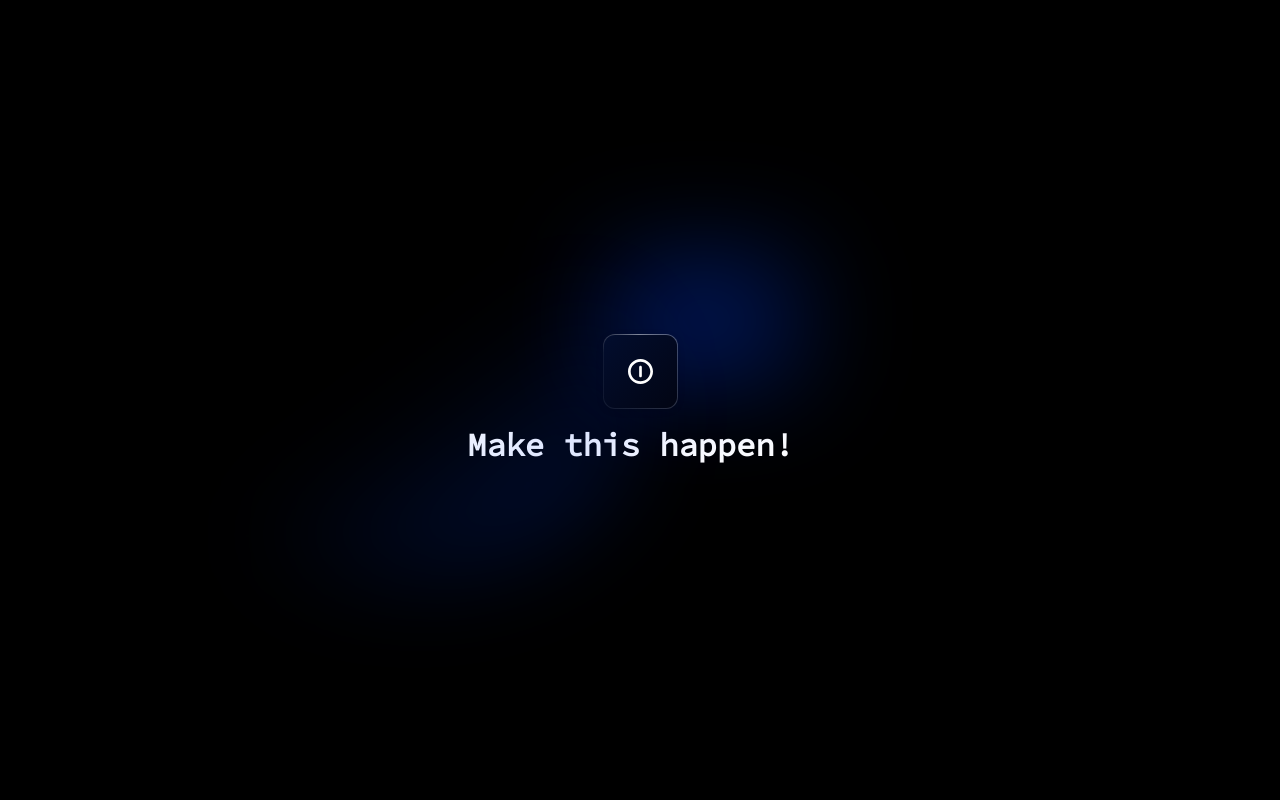
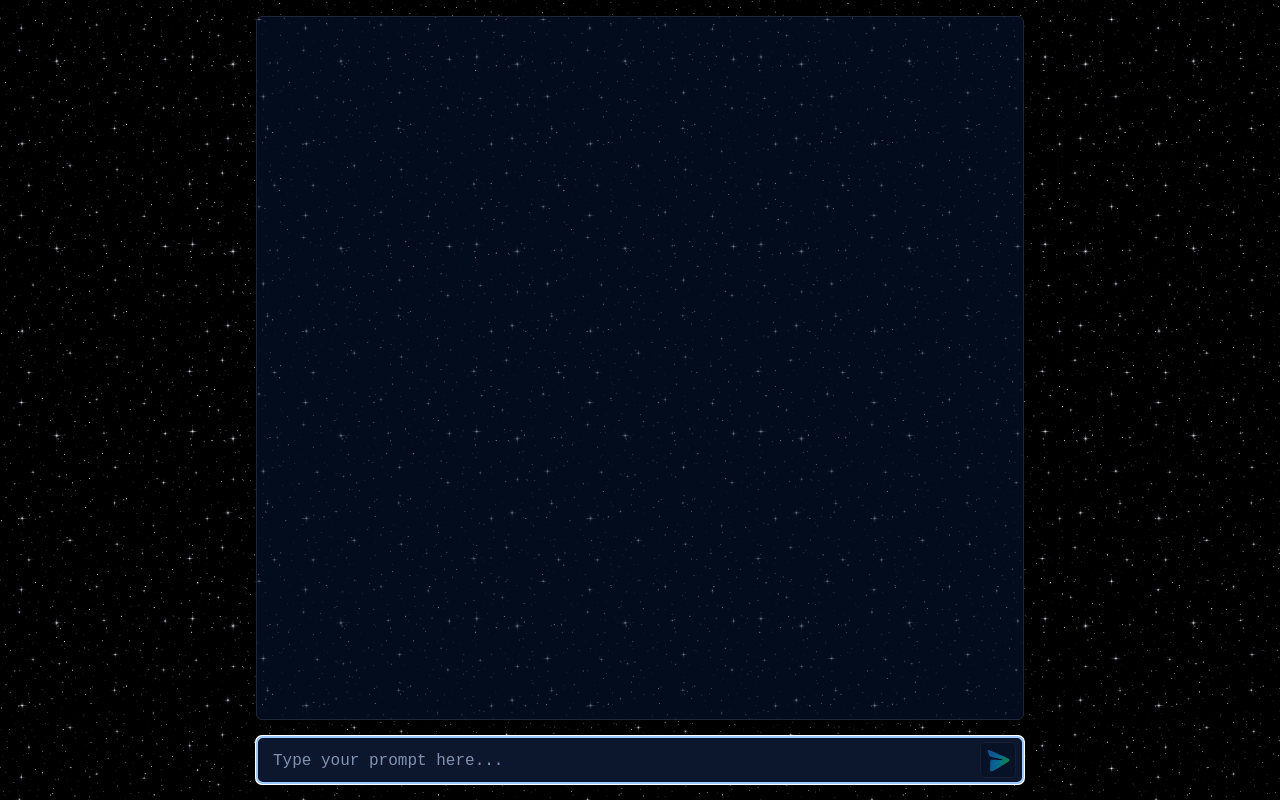
Before and after one commit to p-osypov/portfolio, a Next.js app: page / in a window 1280 px wide. Built offline with nearby package versions, Linux system fonts and the light colour scheme.

Commit message:
Fixed styles of chat controls

```diff
--- a/src/modules/home-page/chat-window/chat-window.styles.ts
+++ b/src/modules/home-page/chat-window/chat-window.styles.ts
@@ -18,16 +18,19 @@ export const Component = {
     animation: fadeIn 0.3s ease-in-out;
   `,
   ChatAIControls: styled.div`
+    position: absolute;
+    bottom: var(--spacing);
+    left: 0;
+    width: 100%;
+    padding: 0 calc(var(--spacing) * 2);
+  `,
+  ChatAIControlsInner: styled.div`
     display: flex;
     flex-wrap: wrap;
     justify-content: flex-end;
-    position: absolute;
-    bottom: var(--spacing);
-    left: 50%;
-    transform: translateX(-50%);
-    width: 100%;
     max-width: 768px;
     padding: 0 var(--spacing);
+    margin: 0 auto;
   `,
   ChatHistory: styled.div`
     max-width: 768px;
@@ -59,6 +62,10 @@ export const Component = {
     flex-basis: 100px;
     min-width: 100px;
     max-width: 100px;
+  `,
+  ChatMessageText: styled.span`
+    display: block;
+    flex: 1;
   `,
   ChatUserContainer: styled.div`
     height: max-content;
--- a/src/modules/home-page/chat-window/chat-window.tsx
+++ b/src/modules/home-page/chat-window/chat-window.tsx
@@ -5,6 +5,7 @@ import { isEmpty } from '@/utils/data';
 import Button from '@/components/button';
 import IconCleanDB from '@/assets/icons/jsx/icon-clean-db';
 import IconSend from '@/assets/icons/jsx/icon-send';
+import { TypeAnimation } from 'react-type-animation';
 
 function ChatWindow() {
   const {
@@ -22,7 +23,7 @@ function ChatWindow() {
     <Component.Container>
       <Component.ChatAIContainer>
         <Component.ChatHistory ref={chatHistoryRef}>
-          {conversation.map(({ role, content }, index) => {
+          {conversation.map(({ role, content }, index, array) => {
             return (
               <Component.ChatMessage
                 key={`message-${role}-${index}`}
@@ -31,12 +32,23 @@ function ChatWindow() {
                 <Component.ChatMessageRole $isUser={role === 'user'}>
                   {role === 'user' ? 'You' : role}:
                 </Component.ChatMessageRole>
-                {content}
+                <Component.ChatMessageText>
+                  {role === 'assistant' && index === array.length - 1 ? (
+                    <TypeAnimation
+                      sequence={[content]}
+                      speed={30}
+                      cursor={false}
+                    />
+                  ) : (
+                    content
+                  )}
+                </Component.ChatMessageText>
               </Component.ChatMessage>
             );
           })}
         </Component.ChatHistory>
         <Component.ChatAIControls>
+          <Component.ChatAIControlsInner>
             {!isEmpty(conversation) && (
               <Button
                 onClick={onClickCleanDB}
@@ -46,6 +58,7 @@ function ChatWindow() {
                 <IconCleanDB />
               </Button>
             )}
+          </Component.ChatAIControlsInner>
         </Component.ChatAIControls>
       </Component.ChatAIContainer>
       <Component.ChatUserContainer>
--- a/src/modules/home-page/hooks.ts
+++ b/src/modules/home-page/hooks.ts
@@ -2,8 +2,7 @@ import { useEffect, useState } from 'react';
 import { TUseHomePageLogic } from '@/modules/home-page/types';
 
 export const useHomePageLogic = (): TUseHomePageLogic => {
-  // ToDo: use server to get systemIsReady(client started work with system)
-  const [systemIsReady, setSystemIsReady] = useState(false);
+  const [systemIsReady, setSystemIsReady] = useState(true);
   const onClickPowerButton = async () => {
     setTimeout(() => {
       // Finish all animations before show chat screen
```
Lines whose indentation alone changed are shown as unchanged.
